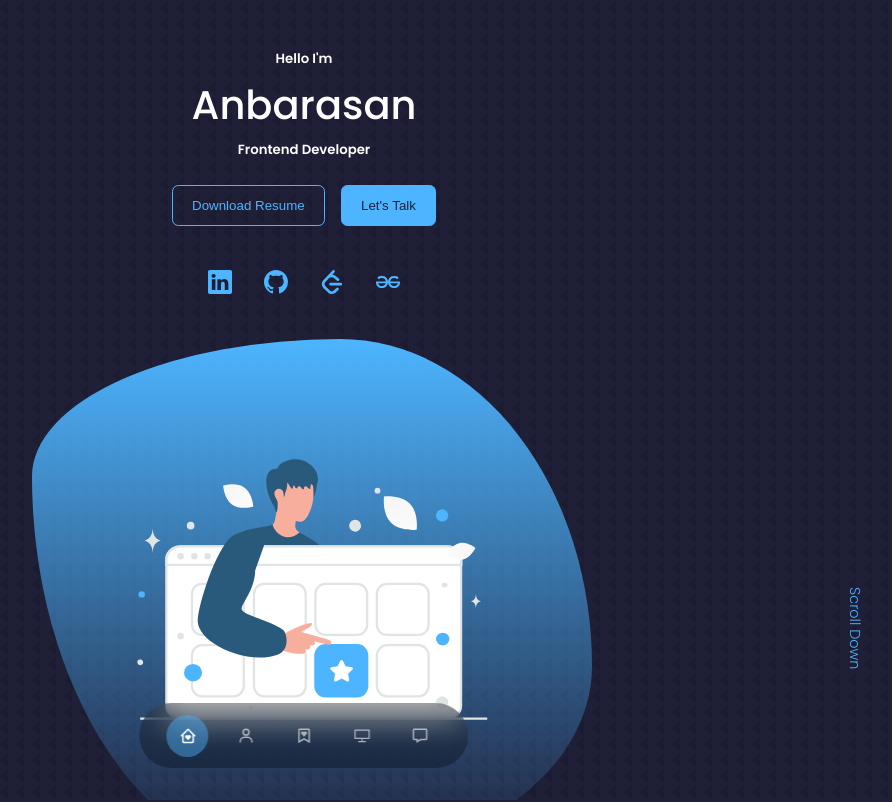
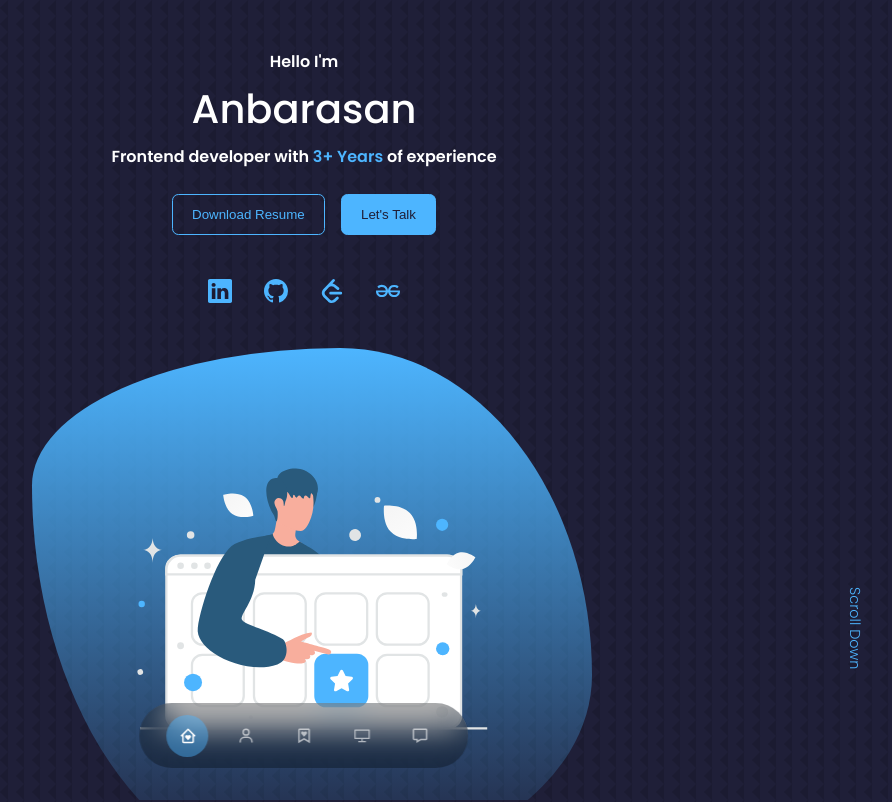
Before and after one commit to AnbarasanJ24/Portfolio-Anbarasan, a React (Create React App) app: page / in a window 1280 px wide. Shown: the top 802 px of the page, without its empty margins (336-1228 px from the left). Built offline with nearby package versions, Linux system fonts and the light colour scheme.

Commit message:
Modified experience details in header page

```diff
--- a/src/components/header/Header.jsx
+++ b/src/components/header/Header.jsx
@@ -10,7 +10,7 @@ const Header = () => {
       <div className='container '>
         <h5>Hello I'm</h5>
         <h1>Anbarasan</h1>
-        <h5>Frontend Developer</h5>
+        <h5>Frontend developer with <span className='text-primary'>3+ Years</span> of experience</h5>
         <HeaderBtn />
         <SocialLinks />
 
--- a/src/components/header/header.css
+++ b/src/components/header/header.css
@@ -45,6 +45,10 @@ header {
 
 .header__socials a:hover {
     transform: scale(1.3);
+}
+
+.header__container h5{
+    font-size: 1rem;
 }
 
 
--- a/src/index.css
+++ b/src/index.css
@@ -88,6 +88,10 @@ section >h5{
     color: var(--color-light);
 }
 
+.text-primary{
+    color: var(--color-primary);
+}
+
 a{
     color: var(--color-primary);
     transition: var(--transition);
```
